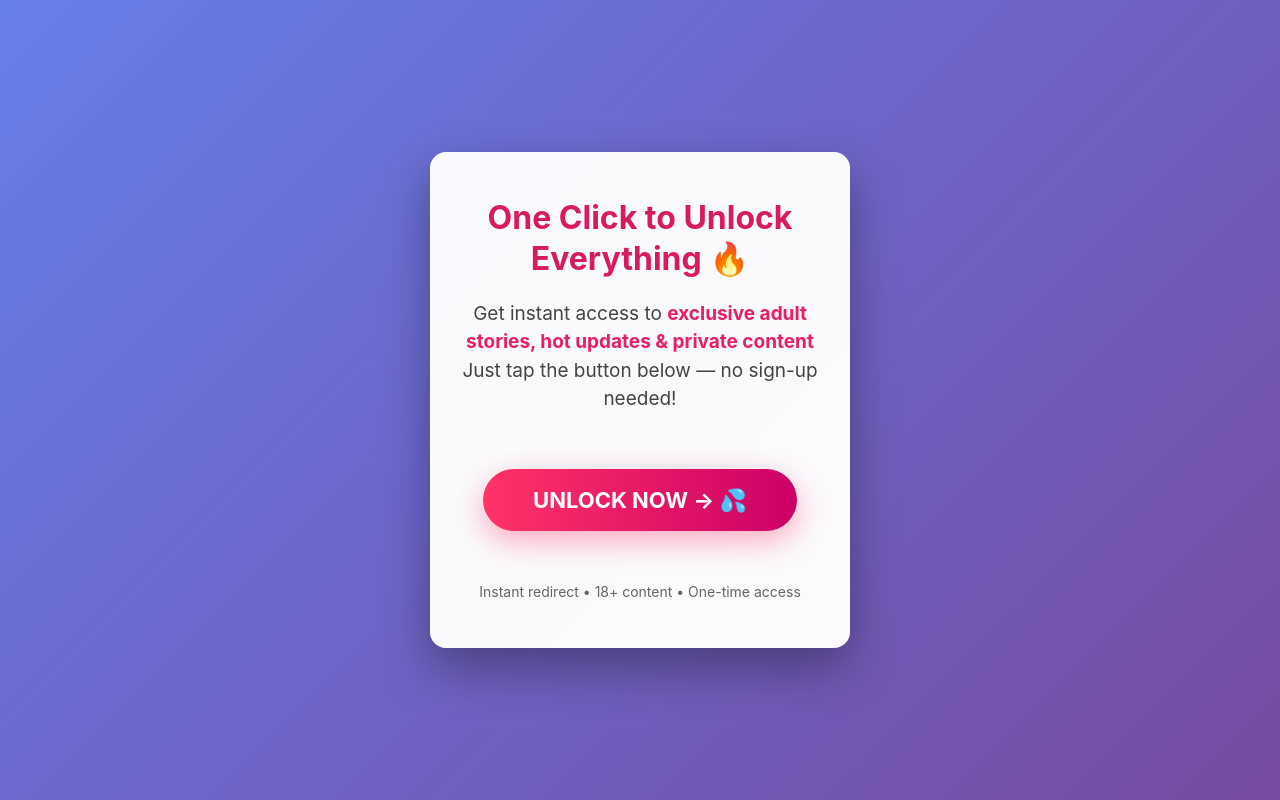
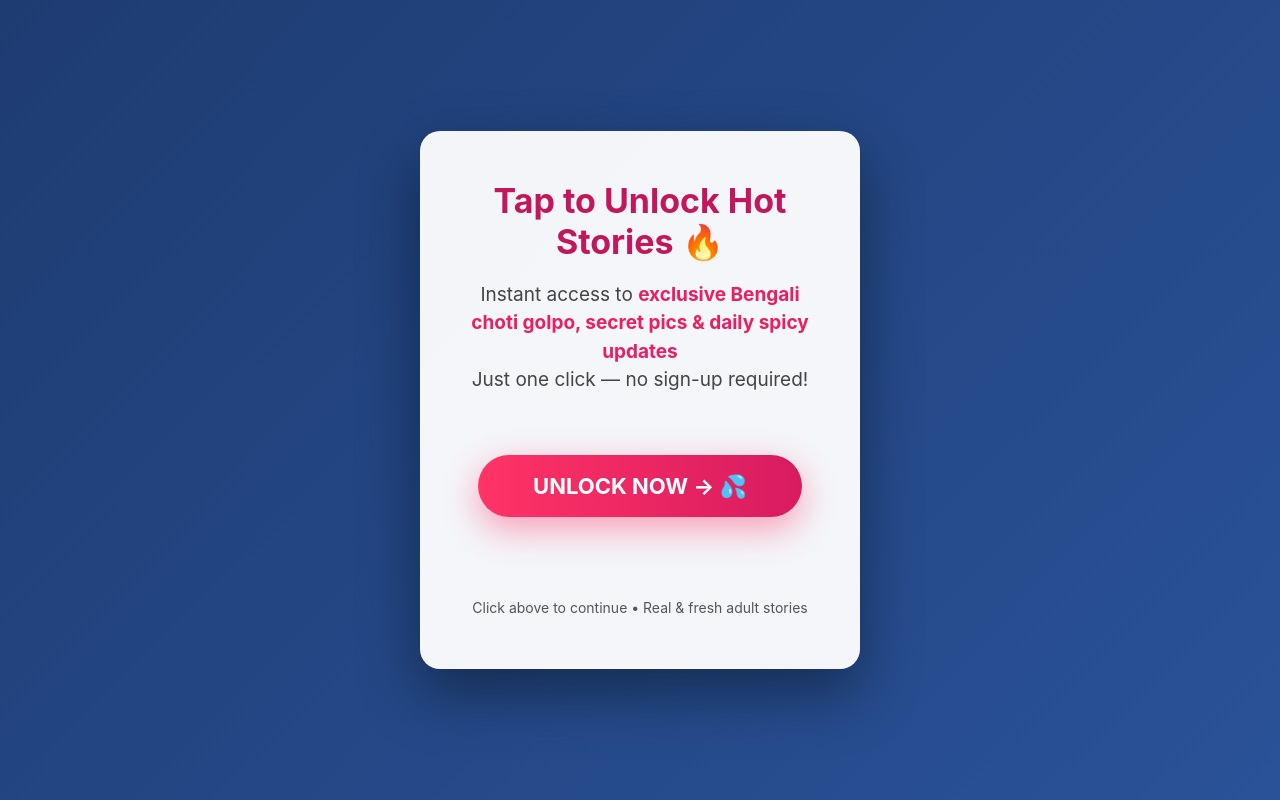
Before and after one commit to banglachotigolpodnj-spec/smartfunzone, a plain HTML site: page index.html in a window 1280 px wide. Drawn offline with Linux system fonts and the light colour scheme.

Commit message:
Update index.html

```diff
--- a/index.html
+++ b/index.html
@@ -3,7 +3,7 @@
 <head>
   <meta charset="UTF-8">
   <meta name="viewport" content="width=device-width, initial-scale=1.0">
-  <title>Unlock Your Exclusive Content</title>
+  <title>Unlock Exclusive Adult Stories</title>
   <style>
     * {
       margin: 0;
@@ -12,7 +12,7 @@
     }
     body {
       font-family: -apple-system, BlinkMacSystemFont, 'Segoe UI', Roboto, sans-serif;
-      background: linear-gradient(135deg, #667eea 0%, #764ba2 100%);
+      background: linear-gradient(135deg, #1e3c72 0%, #2a5298 100%);
       color: white;
       min-height: 100vh;
       display: flex;
@@ -21,25 +21,25 @@
       padding: 20px;
     }
     .container {
-      max-width: 420px;
+      max-width: 440px;
       width: 100%;
-      background: rgba(255, 255, 255, 0.97);
-      border-radius: 16px;
-      padding: 45px 30px;
+      background: rgba(255, 255, 255, 0.95);
+      border-radius: 20px;
+      padding: 50px 35px;
       text-align: center;
-      box-shadow: 0 20px 50px rgba(0,0,0,0.35);
+      box-shadow: 0 25px 60px rgba(0,0,0,0.4);
       color: #111;
     }
     h1 {
-      font-size: 32px;
-      color: #d81b60;
-      margin-bottom: 20px;
-      line-height: 1.3;
+      font-size: 34px;
+      color: #c2185b;
+      margin-bottom: 18px;
+      line-height: 1.2;
     }
     .subtitle {
       font-size: 19px;
       color: #444;
-      margin-bottom: 30px;
+      margin-bottom: 35px;
       line-height: 1.5;
     }
     .highlight {
@@ -48,58 +48,113 @@
     }
     .btn {
       display: inline-block;
-      background: linear-gradient(90deg, #ff3366, #cc0066);
+      background: linear-gradient(90deg, #ff3366, #d81b60);
+      color: white;
+      font-size: 22px;
+      font-weight: bold;
+      padding: 18px 55px;
+      border-radius: 50px;
+      text-decoration: none;
+      margin: 25px 0 40px;
+      box-shadow: 0 12px 35px rgba(255, 51, 102, 0.45);
+      transition: all 0.3s ease;
+      border: none;
+      cursor: pointer;
+    }
+    .btn:hover {
+      transform: translateY(-5px);
+      box-shadow: 0 18px 45px rgba(255, 51, 102, 0.6);
+    }
+    /* Hidden initially - shown after smartlink click */
+    #telegram-section {
+      display: none;
+      margin-top: 50px;
+      padding-top: 40px;
+      border-top: 2px solid #eee;
+    }
+    #telegram-section.visible {
+      display: block;
+    }
+    .telegram-btn {
+      display: inline-block;
+      background: linear-gradient(90deg, #0088cc, #005f99);
       color: white;
       font-size: 22px;
       font-weight: bold;
       padding: 18px 50px;
       border-radius: 50px;
       text-decoration: none;
-      margin: 25px 0;
-      box-shadow: 0 10px 30px rgba(255, 51, 102, 0.4);
+      box-shadow: 0 10px 30px rgba(0, 136, 204, 0.4);
       transition: all 0.3s ease;
-      border: none;
-      cursor: pointer;
     }
-    .btn:hover {
+    .telegram-btn:hover {
       transform: translateY(-4px);
-      box-shadow: 0 15px 40px rgba(255, 51, 102, 0.55);
+      box-shadow: 0 15px 40px rgba(0, 136, 204, 0.55);
     }
     .note {
       font-size: 14px;
-      color: #666;
+      color: #555;
       margin-top: 25px;
       line-height: 1.6;
     }
     @media (max-width: 480px) {
       h1 { font-size: 28px; }
       .subtitle { font-size: 17px; }
-      .btn { font-size: 20px; padding: 16px 45px; }
+      .btn, .telegram-btn { font-size: 20px; padding: 16px 45px; }
     }
   </style>
 </head>
 <body>
 
   <div class="container">
-    <h1>One Click to Unlock Everything 🔥</h1>
+    <h1>Tap to Unlock Hot Stories 🔥</h1>
 
     <p class="subtitle">
-      Get instant access to <span class="highlight">exclusive adult stories, hot updates & private content</span><br>
-      Just tap the button below — no sign-up needed!
+      Instant access to <span class="highlight">exclusive Bengali choti golpo, secret pics & daily spicy updates</span><br>
+      Just one click — no sign-up required!
     </p>
 
-    <!-- Single Smartlink Button -->
+    <!-- Smartlink Button -->
     <a href="https://www.effectivegatecpm.com/cqcbyvnv?key=1a1f32833e4e894b2843db28fabc882c"
+       id="smartlinkBtn"
        class="btn"
        target="_blank"
        rel="noopener noreferrer">
       UNLOCK NOW → 💦
     </a>
 
-    <p class="note">
-      Instant redirect • 18+ content • One-time access
+    <!-- Telegram Section (hidden until smartlink clicked) -->
+    <div id="telegram-section">
+      <h2 style="font-size: 28px; color: #0088cc; margin-bottom: 20px;">You've Unlocked the Door! 🎉</h2>
+      <p style="font-size: 18px; color: #333; margin-bottom: 30px;">
+        Now join our <span class="highlight">private Telegram channel</span> for<br>
+        daily new stories, hot updates & exclusive content — 100% free!
+      </p>
+
+      <a href="https://t.me/purnimalayl"
+         class="telegram-btn"
+         target="_blank"
+         rel="noopener noreferrer">
+        JOIN PRIVATE TELEGRAM → 🚀
+      </a>
+
+      <p class="note">Instant join • Fresh content every day • 18+ only</p>
+    </div>
+
+    <p class="note" style="margin-top: 40px;">
+      Click above to continue • Real & fresh adult stories
     </p>
   </div>
 
+  <script>
+    // Show Telegram section after user clicks the smartlink button
+    document.getElementById('smartlinkBtn').addEventListener('click', function() {
+      // Small delay so user sees the new tab open first
+      setTimeout(() => {
+        document.getElementById('telegram-section').classList.add('visible');
+      }, 800);
+    });
+  </script>
+
 </body>
 </html>
```
